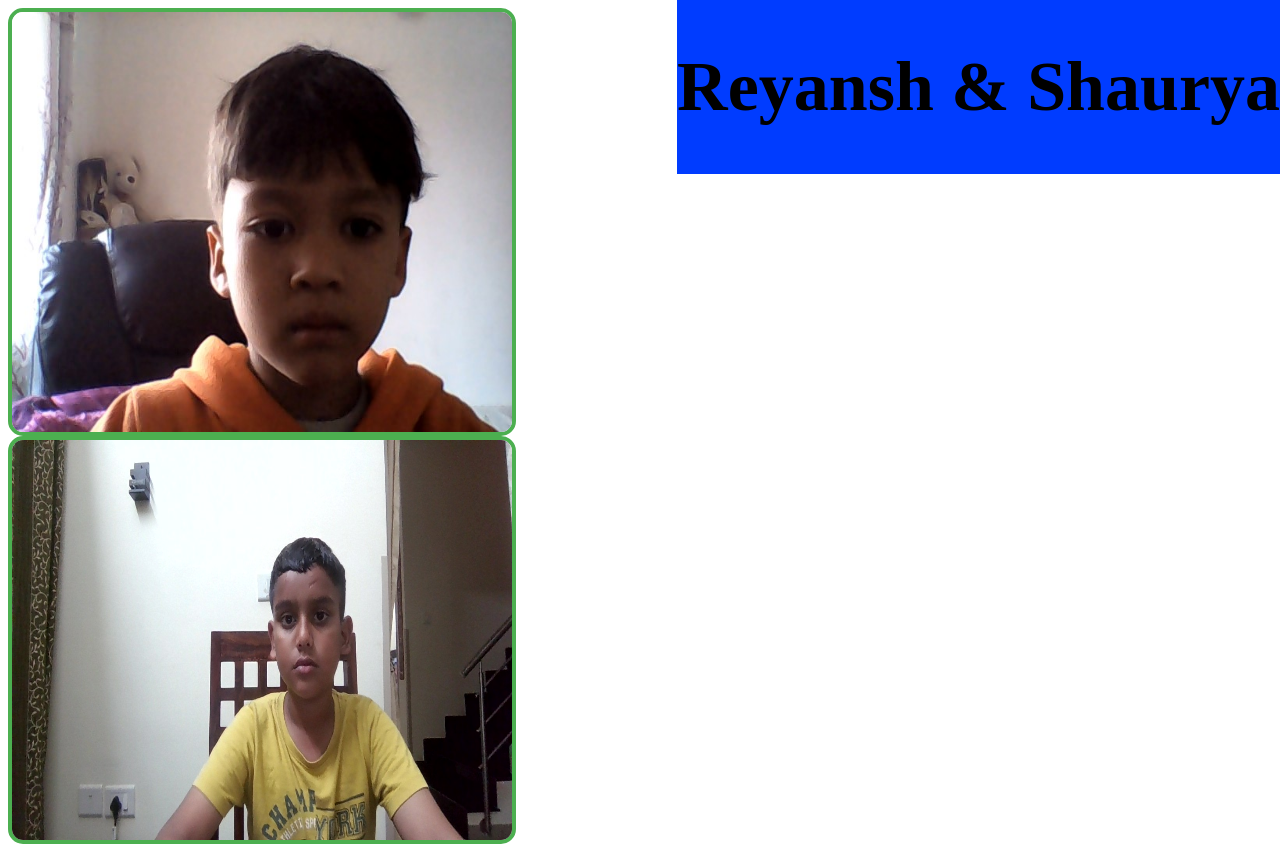
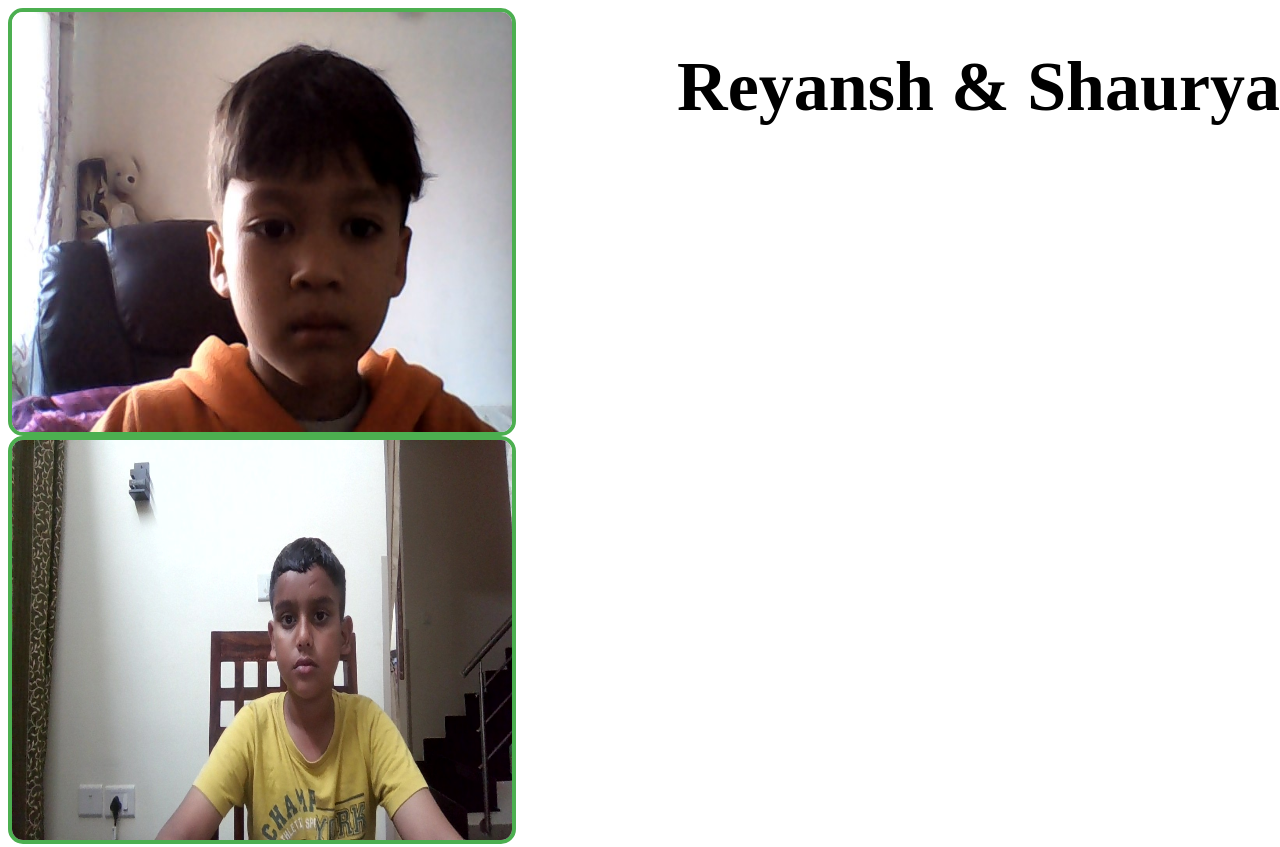
Before and after one commit to treeprojectrey/intro, a plain HTML site: page index.html in a window 1280 px wide. Shown: the top 847 px of the page. Drawn offline with Linux system fonts and the light colour scheme.

Commit message:
Update index.html

```diff
--- a/index.html
+++ b/index.html
@@ -13,8 +13,7 @@ font-size:70px;
 text-align:center;
 }
 body header{
-background-color:rgb(0,60,255);
-position:fixed;
+position:absolute;
 top:0; right:0;
 }
 </style>
```
